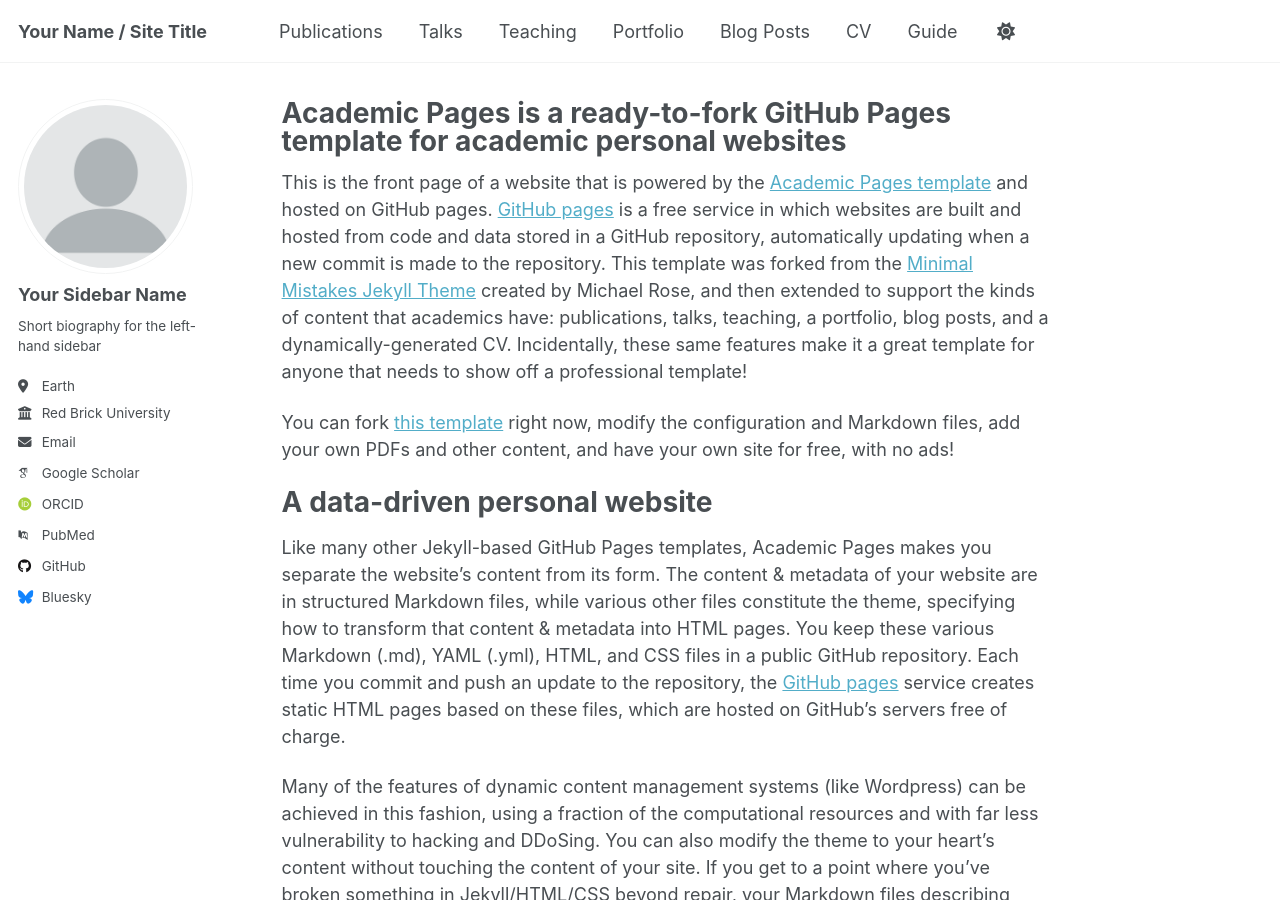
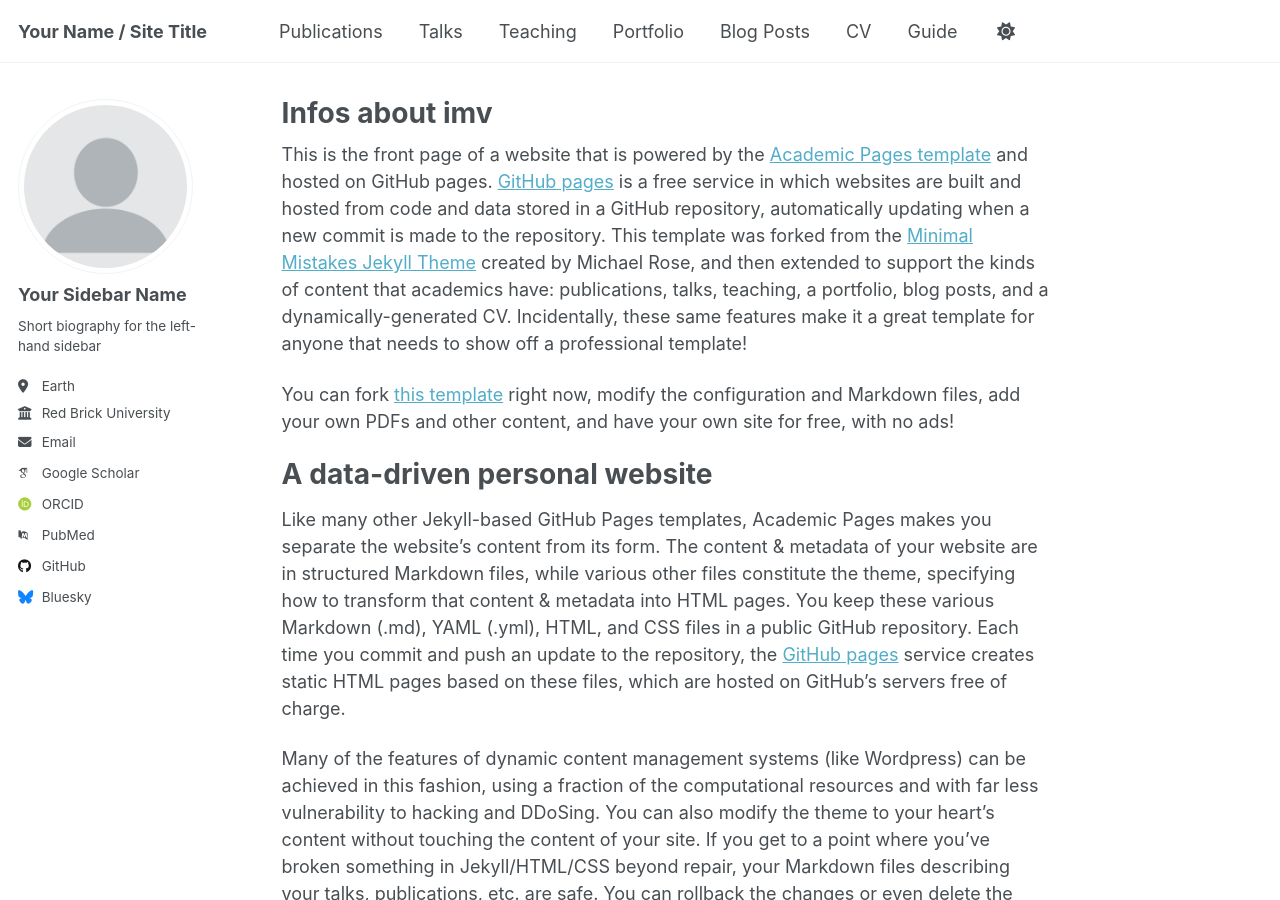
Before and after one commit to imv05/my_info.github.io, a Jekyll site: the page built from _pages/about.md, in a window 1280 px wide and 900 px high. Built offline with Jekyll 4.4.1, drawn with Linux system fonts in a browser that asks for light colours; some web fonts are replaced; a script that is not in the unit is left out.

Commit message:
Update about.md

```diff
--- a/_pages/about.md
+++ b/_pages/about.md
@@ -1,6 +1,6 @@
 ---
 permalink: /
-title: "Academic Pages is a ready-to-fork GitHub Pages template for academic personal websites"
+title: "Infos about imv"
 author_profile: true
 redirect_from:
   - /about/
```
